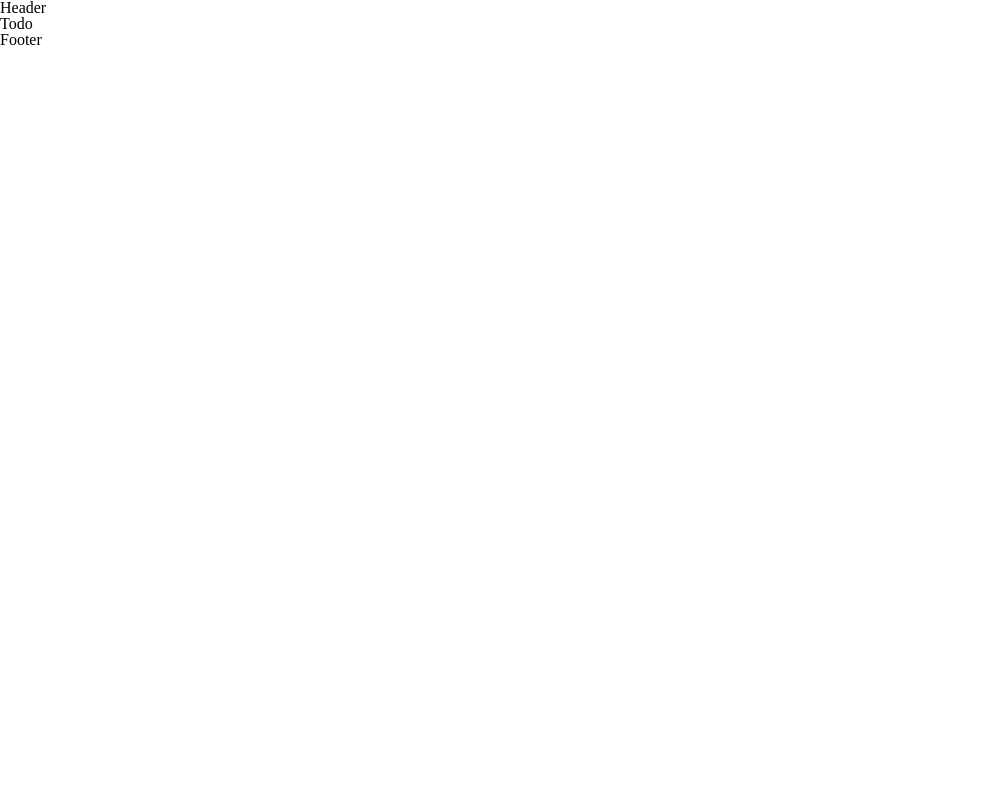
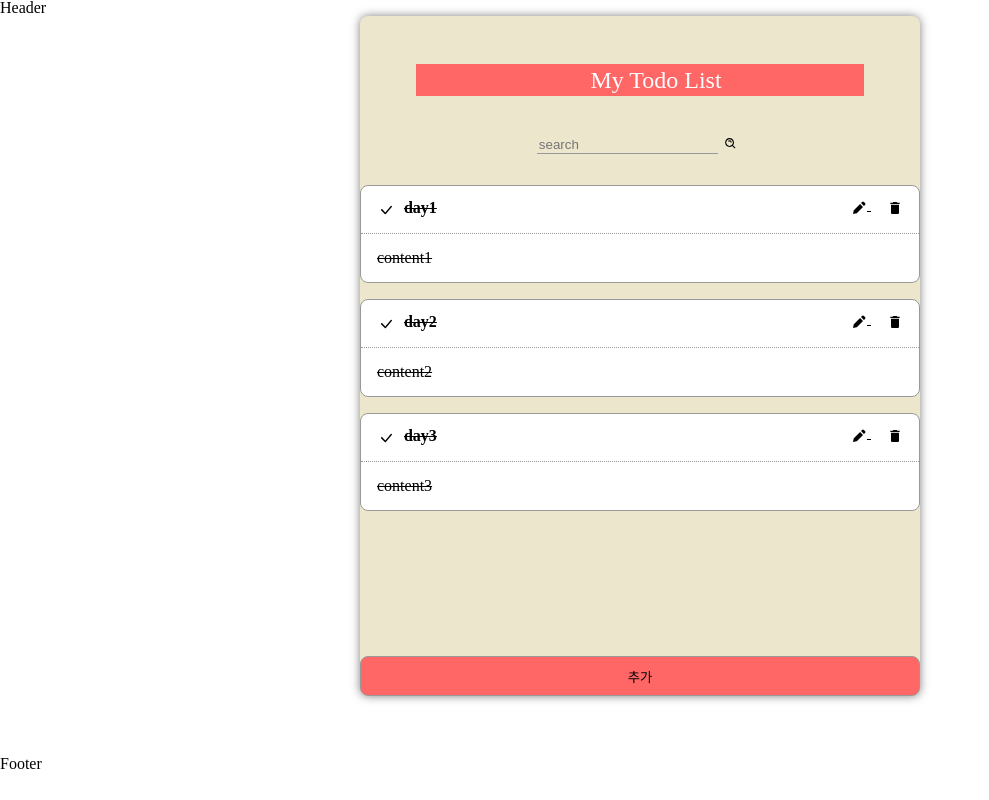
Before and after one commit to dbs271/exercise-book, a React (Create React App) app: page /todo/3 in a window 1280 px wide. Shown: the whole page, without its empty margins (0-989 px from the left). Built offline with nearby package versions, Linux system fonts and the light colour scheme.

Commit message:
퍼블리싱 완

```diff
--- a/package.json
+++ b/package.json
@@ -8,6 +8,7 @@
     "@testing-library/user-event": "^13.5.0",
     "react": "^18.2.0",
     "react-dom": "^18.2.0",
+    "react-icons": "^4.10.1",
     "react-router-dom": "^6.14.0",
     "react-scripts": "5.0.1",
     "styled-components": "^5.3.11",
--- /dev/null
+++ b/src/pages/todo/Modal/Modal.js
@@ -0,0 +1,5 @@
+const Modal = () => {
+  return <div>Modal</div>;
+};
+
+export default Modal;
--- a/src/pages/todo/index.js
+++ b/src/pages/todo/index.js
@@ -1,5 +1,96 @@
+import styled from "styled-components";
+import { BasicButton } from "../../components/Button/BasicButton";
+import { flexCenter } from "../../styles/common";
+import SearchBar from "./searchbar/SearchBar";
+import TodoList from "./todo-list/TodoList";
+
 const Todo = () => {
-  return <div>Todo</div>;
+  // 투두 폼, 아이콘
+  return (
+    <S.Wrapper>
+      <S.Container>
+        <S.Title>My Todo List</S.Title>
+        <S.SearchBox>
+          <SearchBar />
+        </S.SearchBox>
+        <S.Content>
+          <TodoList />
+        </S.Content>
+        <S.ButtonBox>
+          <BasicButton>추가</BasicButton>
+        </S.ButtonBox>
+      </S.Container>
+    </S.Wrapper>
+  );
 };
 
 export default Todo;
+
+const Wrapper = styled.div`
+  height: calc(100vh - 60px);
+  ${flexCenter}
+  padding-bottom: 60px;
+`;
+
+const Container = styled.div`
+  width: 560px;
+  height: 100%;
+  ${flexCenter};
+  background-color: ${({ theme }) => theme.PALLETT.background.ivory};
+  border-radius: 8px;
+  position: relative;
+  box-shadow: 0 0 10px rgba(0, 0, 0, 0.5);
+  flex-direction: column;
+`;
+
+const Title = styled.h1`
+  background-color: ${({ theme }) => theme.PALLETT.primary[300]};
+  color: ${({ theme }) => theme.PALLETT.fontColor};
+  height: 32px;
+  width: 80%;
+  padding-left: 32px;
+  ${flexCenter};
+  font-size: ${({ theme }) => theme.FONT_SIZE.large};
+  position: absolute;
+  top: 48px;
+`;
+
+const Content = styled.div`
+  width: 100%;
+  /* height: calc(100vh - 32px); */
+  padding-bottom: 64px;
+  overflow: scroll;
+  ::-webkit-scrollbar {
+    display: none;
+  }
+`;
+
+const SearchBox = styled.div`
+  ${flexCenter}
+  width: 360px;
+  height: 48px;
+  /* position: relative; */
+  top: 128px;
+`;
+
+const ButtonBox = styled.div`
+  width: 100%;
+  position: absolute;
+  bottom: 0;
+  button {
+    width: 100%;
+    border-radius: 8px;
+    :hover {
+      opacity: 0.8;
+    }
+  }
+`;
+
+const S = {
+  Container,
+  Wrapper,
+  Title,
+  Content,
+  SearchBox,
+  ButtonBox,
+};
--- /dev/null
+++ b/src/pages/todo/searchbar/SearchBar.js
@@ -0,0 +1,50 @@
+import styled from "styled-components";
+import { flexCenter } from "../../../styles/common";
+import { BiSearchAlt } from "react-icons/bi";
+
+const SearchBar = () => {
+  return (
+    <S.Container>
+      <S.InputBox>
+        <input placeholder="search" />
+        <Button>
+          <BiSearchAlt />
+        </Button>
+      </S.InputBox>
+    </S.Container>
+  );
+};
+
+export default SearchBar;
+
+const Container = styled.div`
+  width: 100%;
+  ${flexCenter};
+`;
+
+const InputBox = styled.div`
+  position: relative;
+  width: 100%;
+  height: 64px;
+  ${flexCenter};
+  input {
+    border: none;
+    outline: none;
+    border-bottom: 1px solid #999;
+    background-color: ${({ theme }) => theme.PALLETT.background.ivory};
+  }
+`;
+
+const Button = styled.button`
+  background-color: ${({ theme }) => theme.PALLETT.background.ivory};
+  cursor: pointer;
+  :hover {
+    transform: scale(1.2);
+  }
+`;
+
+const S = {
+  Container,
+  InputBox,
+  Button,
+};
--- /dev/null
+++ b/src/pages/todo/todo-list/TodoList.js
@@ -0,0 +1,19 @@
+import OneTodo from "./one-todo";
+
+const TodoList = () => {
+  const todos = [
+    { id: 1, title: "day1", content: "content1", state: "true" },
+    { id: 2, title: "day2", content: "content2", state: "false" },
+    { id: 3, title: "day3", content: "content3", state: "false" },
+  ];
+
+  return (
+    <>
+      {todos.map((todo) => (
+        <OneTodo todo={todo} />
+      ))}
+    </>
+  );
+};
+
+export default TodoList;
--- /dev/null
+++ b/src/pages/todo/todo-list/one-todo.js
@@ -0,0 +1,93 @@
+import styled from "styled-components";
+import { flexCenter } from "../../../styles/common";
+import { BsCheckLg } from "react-icons/bs";
+import { MdDelete } from "react-icons/md";
+import { BiSolidPencil } from "react-icons/bi";
+
+const OneTodo = (props) => {
+  const { state, title, content } = props.todo;
+  return (
+    <S.Wrapper>
+      <S.Header>
+        <S.StateBox state={state}>
+          <BsCheckLg />
+        </S.StateBox>
+        <S.Title state={state}>
+          {title}{" "}
+          <div>
+            <BiSolidPencil /> <MdDelete />
+          </div>{" "}
+        </S.Title>
+      </S.Header>
+      <S.Content state={state}>{content}</S.Content>
+    </S.Wrapper>
+  );
+};
+
+export default OneTodo;
+
+const Wrapper = styled.li`
+  width: 100%;
+  background-color: ${({ theme }) => theme.PALLETT.background.ivory};
+  border: 1px solid #999;
+  margin: 16px 0;
+  list-style: none;
+  border-radius: 8px;
+  background-color: ${({ state, theme }) =>
+    state ? theme.PALLETT.gray[100] : theme.PALLETT.white};
+`;
+
+const Header = styled.div`
+  border-bottom: 1px dotted #999;
+  ${flexCenter}
+  padding: 8px 16px;
+  height: 48px;
+`;
+
+const Title = styled.div`
+  width: 100%;
+  display: flex;
+  justify-content: space-between;
+  font-weight: ${({ theme }) => theme.FONT_WEIGHT.bold};
+  text-decoration: ${({ state }) => (state ? "line-through" : "none")};
+  & svg {
+    cursor: pointer;
+    margin-left: 16px;
+    :hover {
+      transform: scale(1.2);
+    }
+  }
+`;
+
+const StateBox = styled.div`
+  width: 20px;
+  height: 20px;
+  border-radius: 50%;
+  margin-right: 8px;
+  ${flexCenter};
+  color: ${({ state }) => (state ? "#32CB371" : "#999")};
+  cursor: pointer;
+  :hover {
+    transform: scale(1.2);
+  }
+`;
+
+const Content = styled.div`
+  padding: 16px;
+  text-decoration: ${({ state }) => (state ? "line-through" : "none")};
+  & textarea {
+    width: 100%;
+    height: 100%;
+    border: 1px dotted #999;
+    outline: none;
+    resize: none;
+  }
+`;
+
+const S = {
+  Wrapper,
+  Header,
+  Content,
+  Title,
+  StateBox,
+};
```
Also changed, not shown: src/pages/todo/style.js (added), 1 other file (tests, documents, lock files or other folders).
